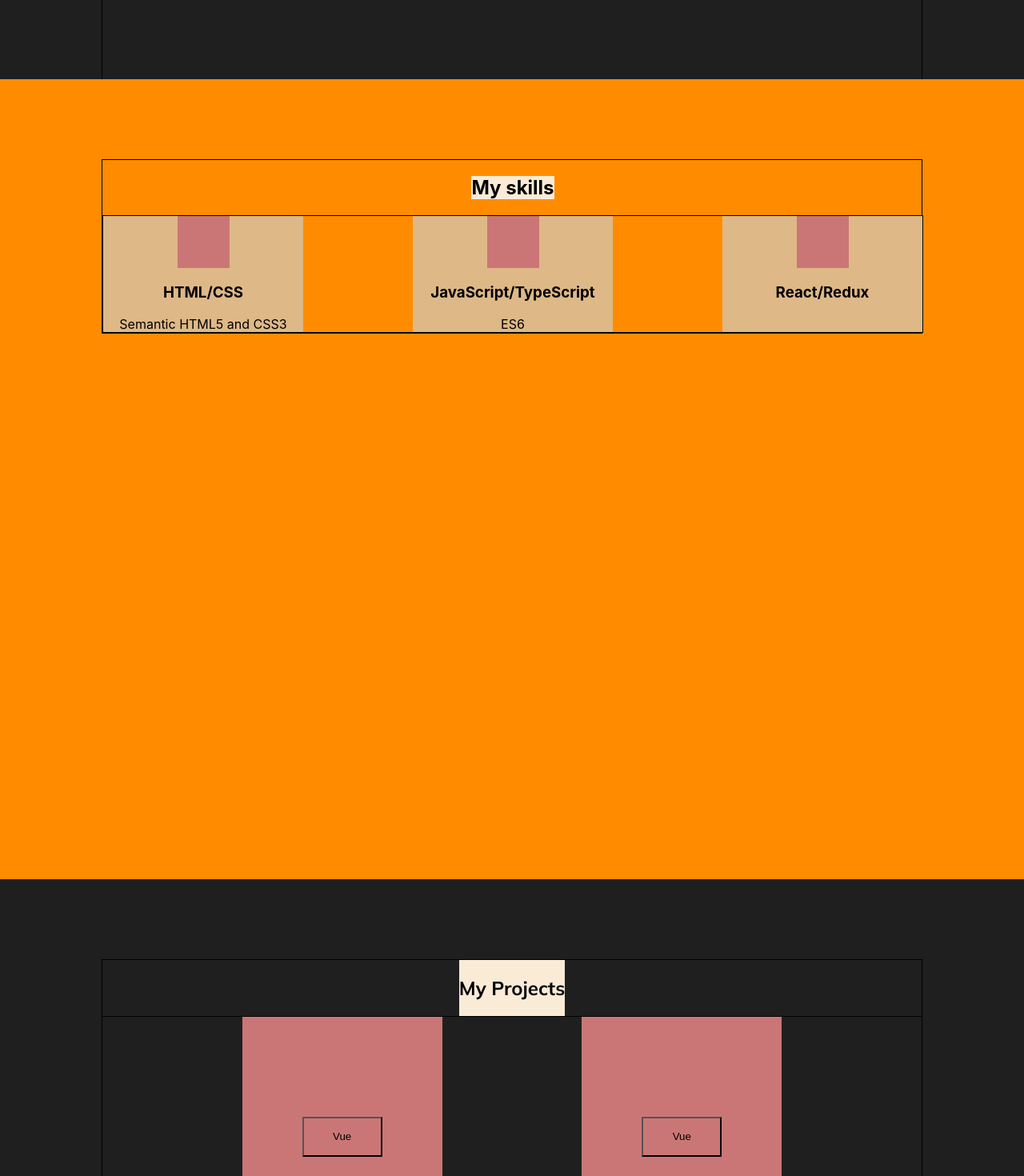
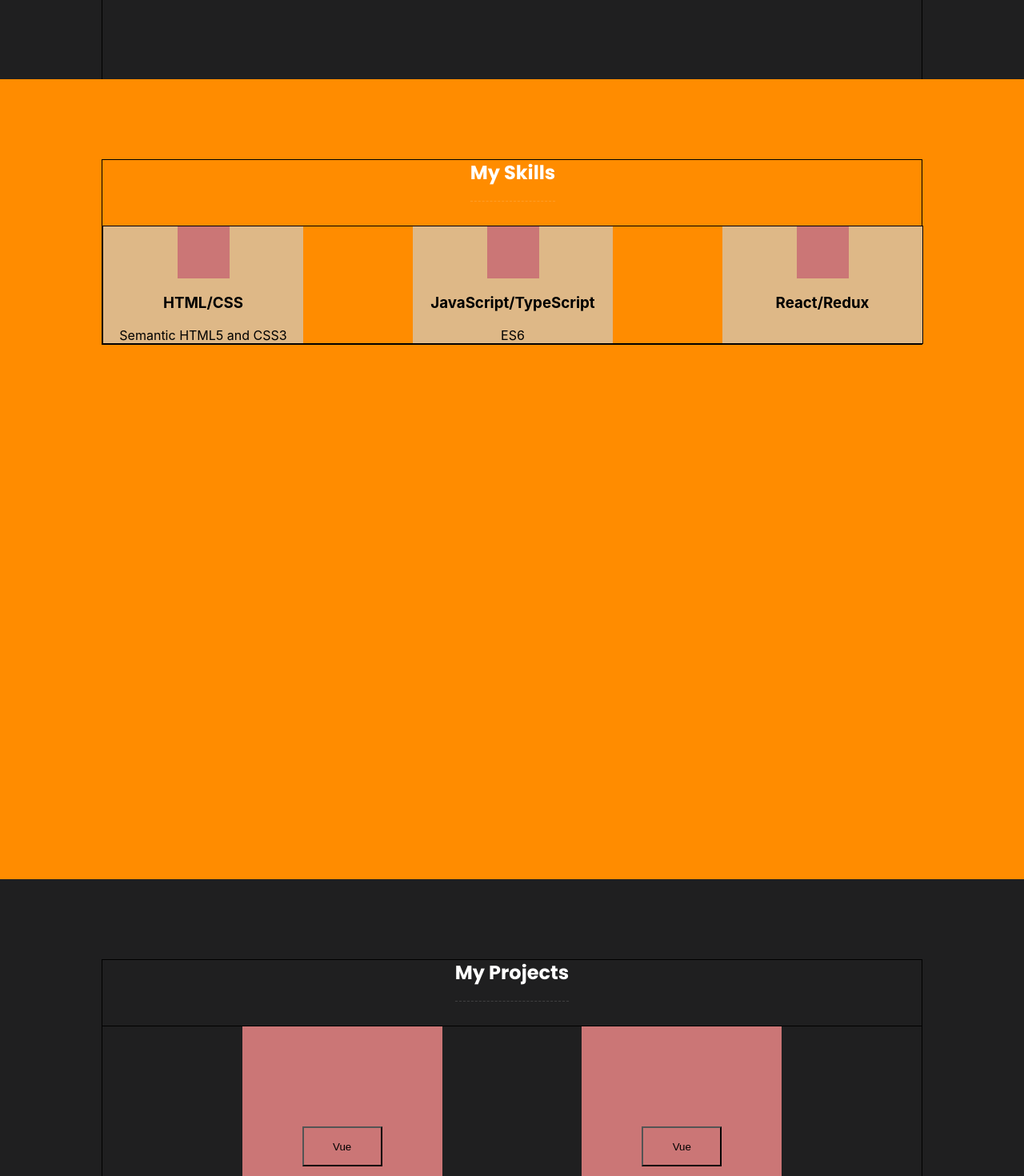
Before and after one commit to AndreyZaytsev90/Portfolio, a React (Create React App) app in the folder portfolio/: page / in a window 1280 px wide. Shown: the part 781-2251 px from the top of the page at 80% size. Built offline with nearby package versions, Linux system fonts and the light colour scheme.

Commit message:
Updated file

```diff
--- a/portfolio/public/index.html
+++ b/portfolio/public/index.html
@@ -17,7 +17,7 @@
     <link rel="manifest" href="%PUBLIC_URL%/manifest.json" />
     <link rel="preconnect" href="https://fonts.googleapis.com">
     <link rel="preconnect" href="https://fonts.gstatic.com" crossorigin>
-    <link href="https://fonts.googleapis.com/css2?family=Mulish:wght@200;300;400;500;600;700;800;900&display=swap" rel="stylesheet">
+    <link href="https://fonts.googleapis.com/css2?family=Mulish:wght@200;300;400;500;600;700;800;900&family=Poppins:wght@200;300;400;500;600;700;800;900&display=swap" rel="stylesheet">
     <!--
       Notice the use of %PUBLIC_URL% in the tags above.
       It will be replaced with the URL of the `public` folder during the build.
--- a/portfolio/src/projects/Projects.module.css
+++ b/portfolio/src/projects/Projects.module.css
@@ -12,14 +12,35 @@
 }
 
 .title {
-    background-color: antiquewhite;
+    font-weight: 600;
+    line-height: 1.3;
+    font-family: 'Poppins', sans-serif;
+    color: #fff;
+    background: transparent;
+    border: 0;
+    margin: 0 0 30px;
+    padding: 0;
+    vertical-align: baseline;
+    outline: none;
+    position: relative;
+}
+
+.title::after {
+    content: "";
+    /*position: absolute;*/
+    width: 100%;
+    height: auto;
+    clear: both;
+    float: left;
+    border-bottom: 1px dashed hsla(0,0%,100%,.15);
+    padding-bottom: 20px;
 }
 
 .title h2 {
-    font-family: 'Mulish', sans-serif;
+    margin: 0
 }
 
-.projects{
+.projects {
     border: 1px solid;
     width: 100%;
     display: flex;
--- a/portfolio/src/projects/Projects.tsx
+++ b/portfolio/src/projects/Projects.tsx
@@ -2,6 +2,7 @@ import React from 'react';
 import style from './Projects.module.css'
 import styleContainer from './../common/styles/Container.module.css'
 import Project from "./project/Project";
+import Title from "../common/components/title/Title";
 
 type ProjectsPropsType = {}
 
@@ -9,9 +10,7 @@ const Projects = (props: ProjectsPropsType) => {
   return (
     <div className={style.projectsBlock}>
       <div className={`${styleContainer.container} ${style.projectsContainer}`}>
-        <div className={style.title}>
-          <h2>My Projects</h2>
-        </div>
+        <Title textTitle="My Projects"/>
         <div className={style.projects}>
           <Project title={"Social network"} description={"first project"}/>
           <Project title={"TodoList"} description={"second project"}/>
--- a/portfolio/src/skills/Skills.tsx
+++ b/portfolio/src/skills/Skills.tsx
@@ -2,6 +2,7 @@ import React from 'react';
 import style from './Skills.module.css'
 import styleContainer from './../common/styles/Container.module.css'
 import Skill from "./skill/Skill";
+import Title from "../common/components/title/Title";
 
 type SkillsPropsType = {
 
@@ -11,7 +12,7 @@ const Skills = (props: SkillsPropsType) => {
     return (
         <div className={style.skillsBlock}>
             <div className={`${styleContainer.container} ${style.skillsContainer}`}>
-                <h2 className={style.title}>My skills</h2>
+                <Title textTitle="My Skills"/>
                 <div className={style.skills}>
                     <Skill  title={"HTML/CSS"} description={"Semantic HTML5 and CSS3"}/>
                     <Skill  title={"JavaScript/TypeScript"} description={"ES6"}/>
```
